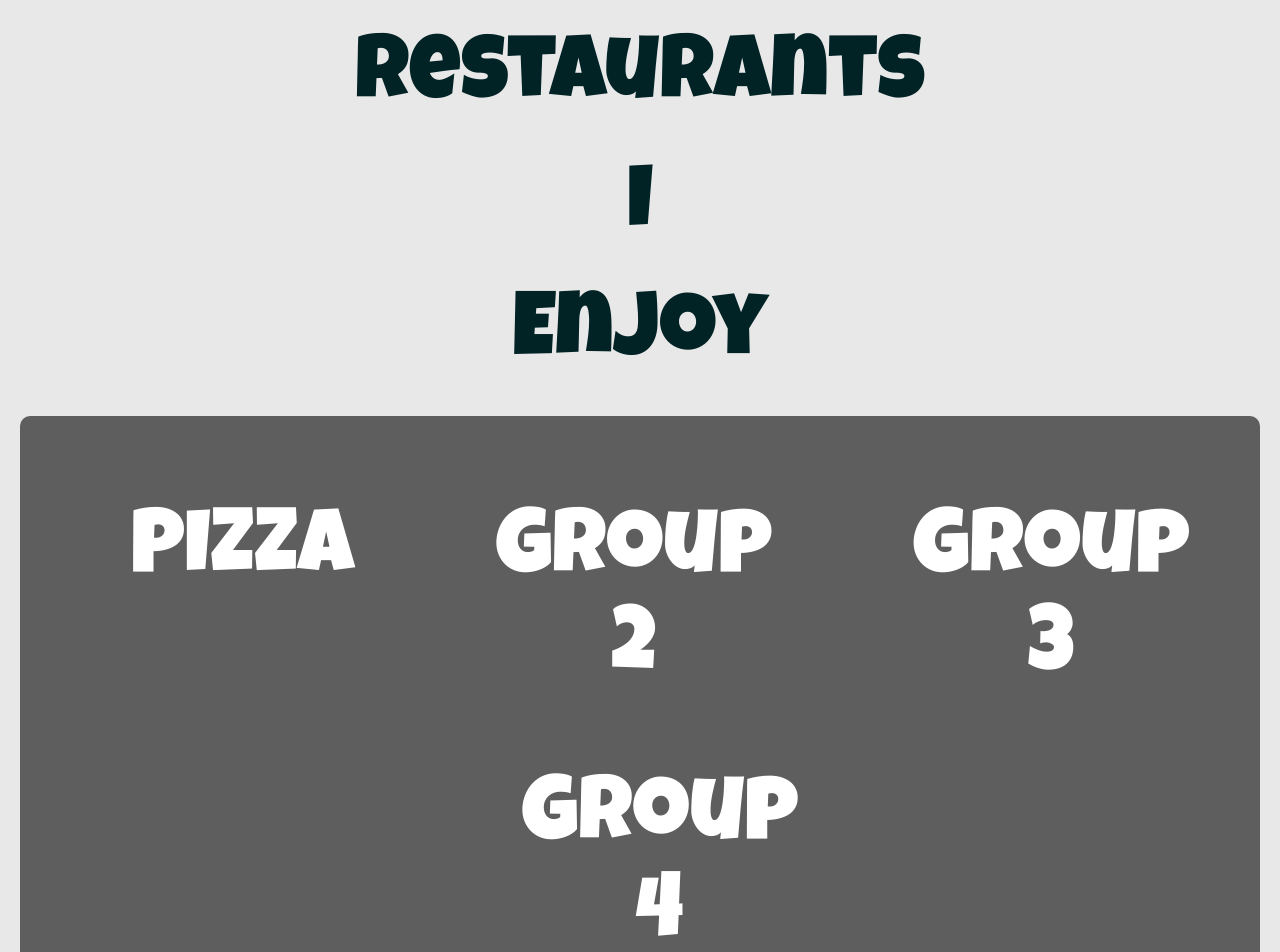
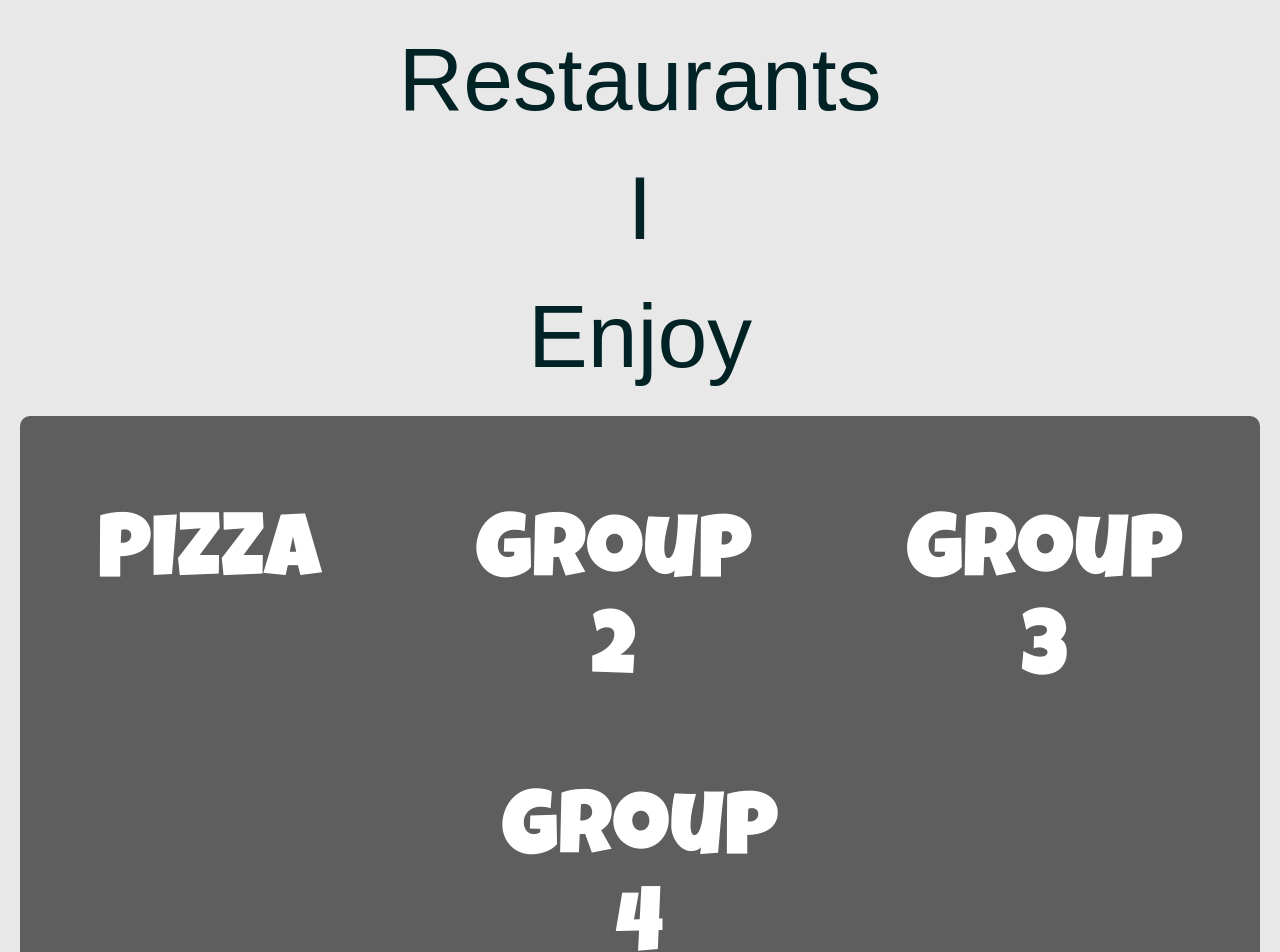
Before and after one commit to bdog72/food-dot-com, a React app: page /restaurants4 in a window 1280 px wide. Shown: the top 952 px of the page. Built offline with nearby package versions, Linux system fonts and the light colour scheme.

Commit message:
made some css changes

```diff
--- a/src/components/ReactRouter.js
+++ b/src/components/ReactRouter.js
@@ -33,15 +33,20 @@ const BasicExample = () => (
   <Router>
     <div>
       <Jumbotron className='jumbo'>
-        <ul>
-          <li><Link to='/'><h2>PIZZA</h2></Link></li>
+        {/* <ul>
+          <li><Link to='/'>PIZZA</Link></li>
           <li><Link to='/restaurants2'><h2>Group<br />2</h2></Link></li>
           <li><Link to='/restaurants3'><h2>Group<br />3</h2></Link></li>
           <li><Link to='/restaurants4'><h2>Group<br />4</h2></Link></li>
-        </ul>
+        </ul> */}
+        <div className='groups'>
+          <Link to='/'><h2>PIZZA</h2></Link>
+          <Link to='/restaurants2'><h2>Group<br />2</h2></Link>
+          <Link to='/restaurants3'><h2>Group<br />3</h2></Link>
+          <Link to='/restaurants4'><h2>Group<br />4</h2></Link>
+        </div>
+
       </Jumbotron>
-
-      {/* <hr /> */}
       <Route exact path='/' component={restaurants1} />
       <Route path='/restaurants2' component={restaurants2} />
       <Route path='/restaurants3' component={restaurants3} />
--- a/src/styles/screen.scss
+++ b/src/styles/screen.scss
@@ -19,14 +19,13 @@ body {
 
 .jumbo {
   background: #5e5e5e;
-  border-radius: 10PX;
+  border-radius: 10px;
 }
 
 h1 {
   text-align: center;
   font-size: 7vw;
   margin: 30px 0;
-  font-family: 'Luckiest Guy';
   color: #022326;
 }
 
@@ -38,7 +37,7 @@ h2 {
 
 .well {
   background-color: #303030;
-  border-radius: 10PX;
+  border-radius: 10px;
 }
 
 .butt {
@@ -47,26 +46,37 @@ h2 {
   padding: 10px;
   color: white;
   background-color: #949494;
-  text-decoration: none;
   font-weight: bolder;
 }
 
-ul {
-  list-style: none;
+.groups {
   display: flex;
+  flex-wrap: wrap;
   justify-content: space-around;
-  flex-wrap: wrap;
-  // flex-direction: column;
 
-  li {
+  a {
+    text-decoration: none;
     padding: 10px;
-    display: flex;
+    margin: 5px
   }
 }
+// ul {
+//   list-style: none;
+//   display: flex;
+//   justify-content: space-around;
+//   flex-wrap: wrap;
+//
+//   li {
+//     padding: 10px;
+//     display: flex;
+//     font-size: 25px;
+//     font-family: 'Luckiest Guy';
+//   }
+// }
 
 h2 {
   color: white;
-  padding: 10PX;
+  padding: 10px;
 }
 // #b5babf;
 // #022326;
```
